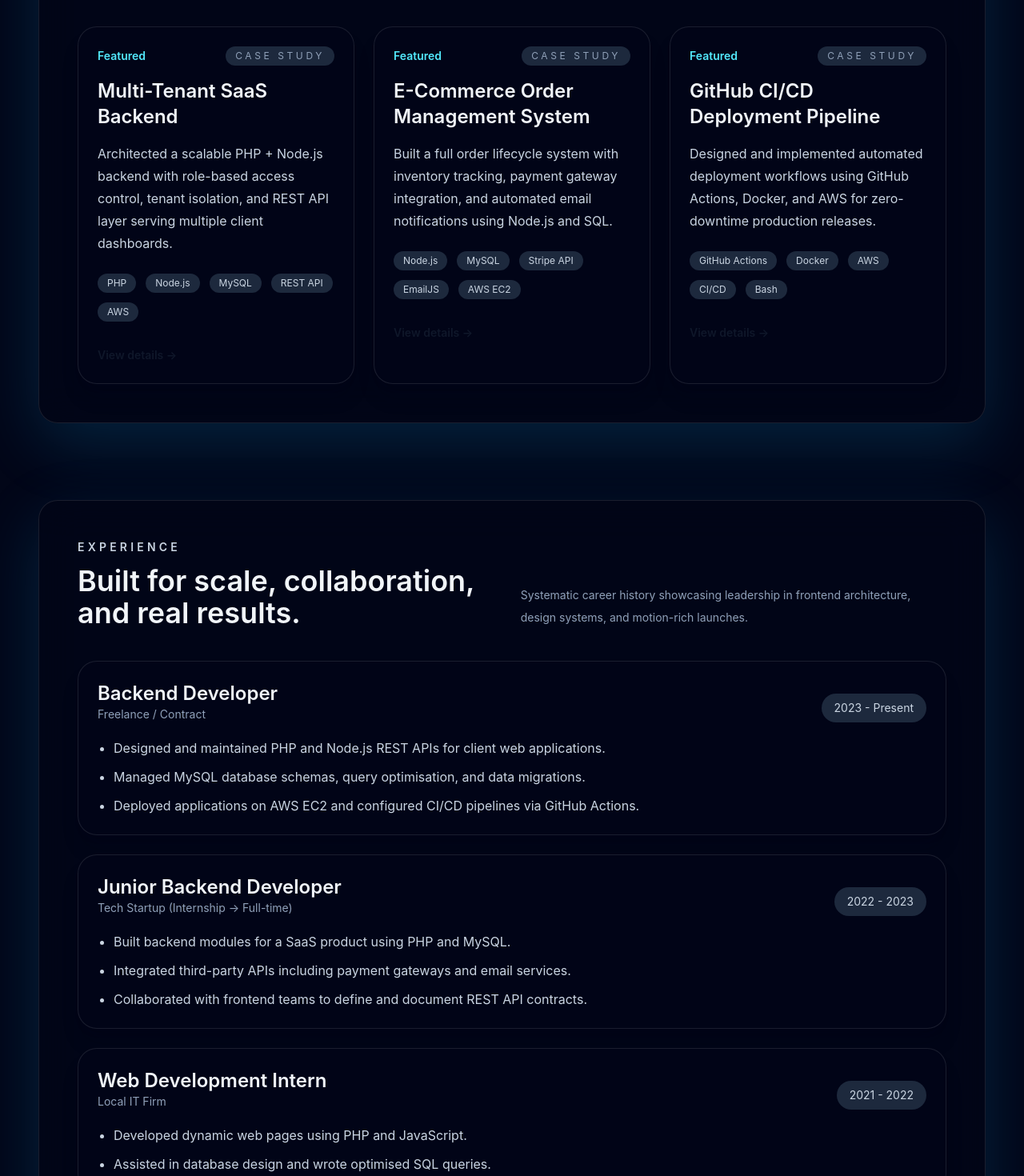
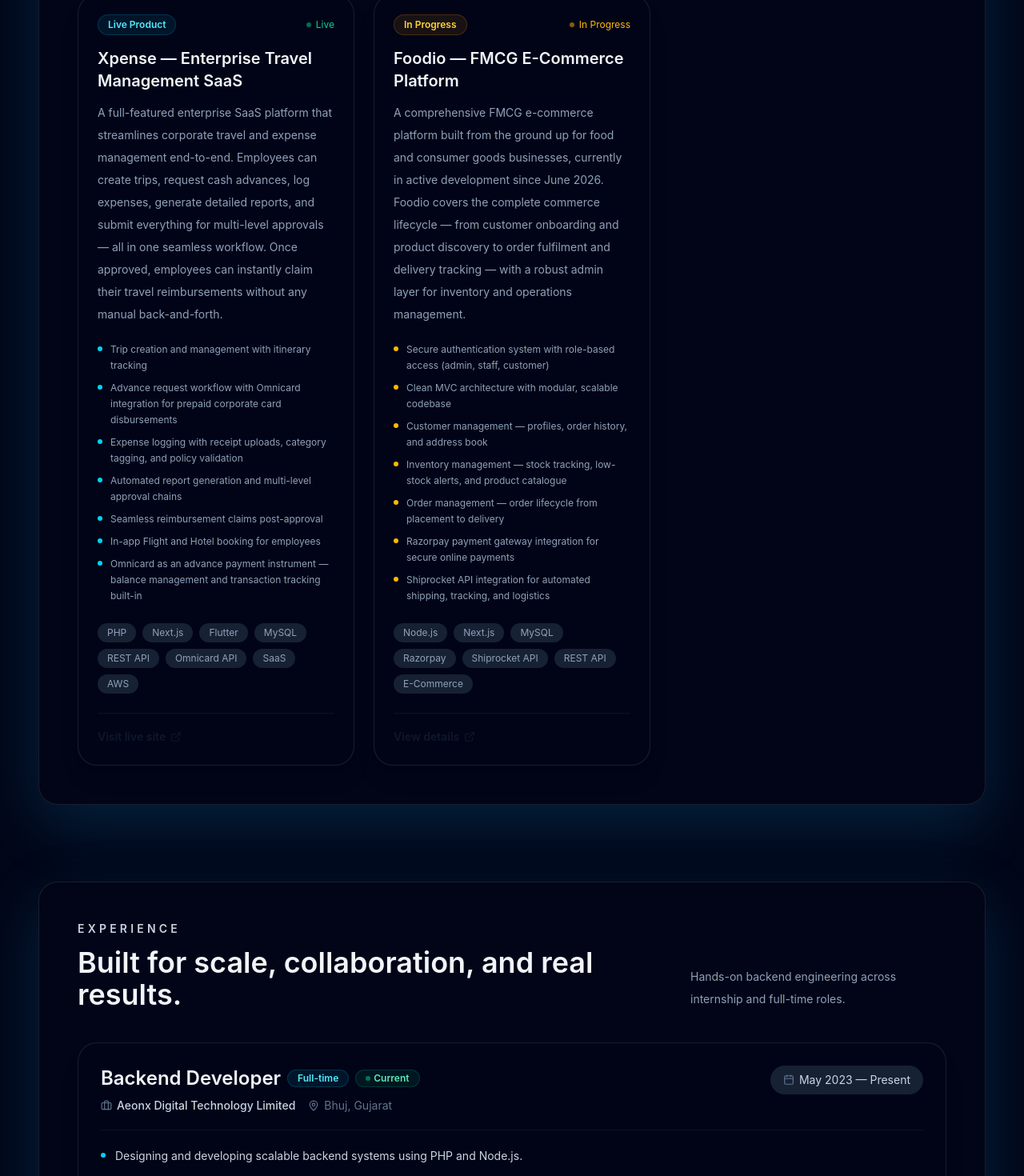
Before and after one commit to Jayuuuu04/portfolio-website, a Next.js app: page / in a window 1280 px wide. Shown: the part 1900-3370 px from the top of the page at 80% size. Built offline with nearby package versions, Linux system fonts and the light colour scheme.

Commit message:
Expierence and project section improved

```diff
--- a/components/experience/Experience.tsx
+++ b/components/experience/Experience.tsx
@@ -1,6 +1,7 @@
 "use client";
 
 import { motion } from 'framer-motion';
+import { MapPin, Briefcase, Calendar } from 'lucide-react';
 import { experience } from '../../data/experience';
 
 export function Experience() {
@@ -11,8 +12,8 @@
           <p className="text-sm font-semibold uppercase tracking-[0.3em] text-slate-300">Experience</p>
           <h2 className="mt-3 text-4xl font-semibold text-slate-100">Built for scale, collaboration, and real results.</h2>
         </div>
-        <p className="max-w-xl text-sm leading-7 text-slate-400">
-          Systematic career history showcasing leadership in frontend architecture, design systems, and motion-rich launches.
+        <p className="max-w-xs text-sm leading-7 text-slate-400">
+          Hands-on backend engineering across internship and full-time roles.
         </p>
       </div>
 
@@ -23,19 +24,57 @@
             initial={{ opacity: 0, x: -30 }}
             whileInView={{ opacity: 1, x: 0 }}
             viewport={{ once: true, amount: 0.3 }}
-            transition={{ duration: 0.55, delay: index * 0.08 }}
-            className="rounded-3xl border border-white/10 bg-slate-950/80 p-6 shadow-xl shadow-slate-950/20"
+            transition={{ duration: 0.55, delay: index * 0.1 }}
+            className="rounded-3xl border border-white/10 bg-slate-950/80 p-7 shadow-xl shadow-slate-950/20"
           >
-            <div className="flex flex-col gap-2 sm:flex-row sm:items-end sm:justify-between">
-              <div>
-                <h3 className="text-2xl font-semibold text-slate-100">{role.role}</h3>
-                <p className="text-sm text-slate-400">{role.company}</p>
+            {/* top row */}
+            <div className="flex flex-col gap-3 sm:flex-row sm:items-start sm:justify-between">
+              <div className="flex flex-col gap-1">
+                <div className="flex flex-wrap items-center gap-2">
+                  <h3 className="text-2xl font-semibold text-slate-100">{role.role}</h3>
+                  {role.type === 'Full-time' ? (
+                    <span className="rounded-full bg-cyan-500/10 px-3 py-0.5 text-xs font-semibold text-cyan-300 border border-cyan-500/20">
+                      Full-time
+                    </span>
+                  ) : (
+                    <span className="rounded-full bg-violet-500/10 px-3 py-0.5 text-xs font-semibold text-violet-300 border border-violet-500/20">
+                      Internship
+                    </span>
+                  )}
+                  {index === 0 && (
+                    <span className="flex items-center gap-1 rounded-full bg-emerald-500/10 px-3 py-0.5 text-xs font-semibold text-emerald-300 border border-emerald-500/20">
+                      <span className="h-1.5 w-1.5 rounded-full bg-emerald-400 animate-pulse" />
+                      Current
+                    </span>
+                  )}
+                </div>
+                <div className="flex flex-wrap items-center gap-4 mt-1">
+                  <span className="flex items-center gap-1.5 text-sm font-medium text-slate-300">
+                    <Briefcase className="h-3.5 w-3.5 text-slate-500" />
+                    {role.company}
+                  </span>
+                  <span className="flex items-center gap-1.5 text-sm text-slate-500">
+                    <MapPin className="h-3.5 w-3.5" />
+                    {role.location}
+                  </span>
+                </div>
               </div>
-              <span className="rounded-full bg-slate-800 px-4 py-2 text-sm text-slate-300">{role.date}</span>
+              <span className="flex items-center gap-1.5 rounded-full bg-slate-800/80 px-4 py-2 text-sm text-slate-300 shrink-0 h-fit">
+                <Calendar className="h-3.5 w-3.5 text-slate-500" />
+                {role.date}
+              </span>
             </div>
-            <ul className="mt-5 list-disc space-y-3 pl-5 text-slate-300">
+
+            {/* divider */}
+            <div className="my-5 h-px bg-white/5" />
+
+            {/* highlights */}
+            <ul className="space-y-3">
               {role.highlights.map((highlight) => (
-                <li key={highlight}>{highlight}</li>
+                <li key={highlight} className="flex items-start gap-3 text-sm leading-6 text-slate-300">
+                  <span className="mt-2 h-1.5 w-1.5 shrink-0 rounded-full bg-cyan-400" />
+                  {highlight}
+                </li>
               ))}
             </ul>
           </motion.article>
--- a/components/projects/Projects.tsx
+++ b/components/projects/Projects.tsx
@@ -1,7 +1,29 @@
 "use client";
 
 import { motion } from 'framer-motion';
+import { ExternalLink } from 'lucide-react';
 import { projects } from '../../data/projects';
+
+const accentMap: Record<string, { badge: string; dot: string; link: string; border: string }> = {
+  cyan: {
+    badge: 'bg-cyan-500/10 text-cyan-300 border-cyan-500/20',
+    dot: 'bg-cyan-400',
+    link: 'text-cyan-300 hover:text-white',
+    border: 'hover:border-cyan-500/30',
+  },
+  violet: {
+    badge: 'bg-amber-500/10 text-amber-300 border-amber-500/20',
+    dot: 'bg-amber-400',
+    link: 'text-amber-300 hover:text-white',
+    border: 'hover:border-amber-500/30',
+  },
+  slate: {
+    badge: 'bg-slate-700/60 text-slate-300 border-slate-600/30',
+    dot: 'bg-slate-400',
+    link: 'text-slate-300 hover:text-white',
+    border: 'hover:border-slate-500/30',
+  },
+};
 
 export function Projects() {
   return (
@@ -9,41 +31,84 @@
       <div className="flex flex-col gap-4 sm:flex-row sm:items-end sm:justify-between">
         <div>
           <p className="text-sm font-semibold uppercase tracking-[0.3em] text-violet-300">Projects</p>
-          <h2 className="mt-3 text-4xl font-semibold text-slate-100">Work that blends product, marketing, and polish.</h2>
+          <h2 className="mt-3 text-4xl font-semibold text-slate-100">Real products. Real impact.</h2>
         </div>
-        <p className="max-w-xl text-sm leading-7 text-slate-400">
-          High-impact launches with premium UX, scalability, and motion-rich interfaces for modern brands and SaaS products.
+        <p className="max-w-xs text-sm leading-7 text-slate-400">
+          Backend-driven systems built for scale, reliability, and seamless user experiences.
         </p>
       </div>
 
       <div className="mt-10 grid gap-6 lg:grid-cols-3">
-        {projects.map((project, index) => (
+        {projects.map((project, index) => {
+          const accent = accentMap[project.accent] ?? accentMap.slate;
+          const isLive = project.url !== '#';
+
+          return (
             <motion.article
               key={project.title}
               initial={{ opacity: 0, y: 24 }}
               whileInView={{ opacity: 1, y: 0 }}
-            viewport={{ once: true, amount: 0.3 }}
-            transition={{ duration: 0.5, delay: index * 0.08 }}
-            className="rounded-3xl border border-white/10 bg-slate-950/80 p-6 shadow-xl shadow-slate-950/20"
+              viewport={{ once: true, amount: 0.2 }}
+              transition={{ duration: 0.5, delay: index * 0.1 }}
+              className={`flex flex-col rounded-3xl border border-white/10 bg-slate-950/80 p-6 shadow-xl shadow-slate-950/20 transition-colors duration-300 ${accent.border}`}
             >
-            <div className="mb-4 flex items-center justify-between">
-              <span className="text-sm font-semibold text-cyan-300">Featured</span>
-              <span className="rounded-full bg-slate-800 px-3 py-1 text-xs uppercase tracking-[0.3em] text-slate-400">Case study</span>
+              {/* top badges */}
+              <div className="flex items-center justify-between">
+                <span className={`rounded-full border px-3 py-1 text-xs font-semibold ${accent.badge}`}>
+                  {project.badge}
+                </span>
+                {isLive && (
+                  <span className="flex items-center gap-1.5 text-xs text-emerald-400">
+                    <span className="h-1.5 w-1.5 rounded-full bg-emerald-400 animate-pulse" />
+                    Live
+                  </span>
+                )}
+                {project.badge === 'In Progress' && (
+                  <span className="flex items-center gap-1.5 text-xs text-amber-400">
+                    <span className="h-1.5 w-1.5 rounded-full bg-amber-400 animate-pulse" />
+                    In Progress
+                  </span>
+                )}
               </div>
-            <h3 className="text-2xl font-semibold text-slate-100">{project.title}</h3>
-            <p className="mt-4 leading-7 text-slate-300">{project.description}</p>
-            <div className="mt-6 flex flex-wrap gap-3">
+
+              {/* title & description */}
+              <h3 className="mt-4 text-xl font-semibold leading-snug text-slate-100">{project.title}</h3>
+              <p className="mt-3 text-sm leading-7 text-slate-400">{project.description}</p>
+
+              {/* feature list */}
+              <ul className="mt-5 flex flex-col gap-2">
+                {project.longDesc.map((point) => (
+                  <li key={point} className="flex items-start gap-2.5 text-xs leading-5 text-slate-400">
+                    <span className={`mt-1.5 h-1.5 w-1.5 shrink-0 rounded-full ${accent.dot}`} />
+                    {point}
+                  </li>
+                ))}
+              </ul>
+
+              {/* tags */}
+              <div className="mt-6 flex flex-wrap gap-2">
                 {project.tags.map((tag) => (
-                <span key={tag} className="rounded-full bg-slate-800 px-3 py-1 text-xs text-slate-300">
+                  <span key={tag} className="rounded-full bg-slate-800/80 px-3 py-1 text-xs text-slate-400">
                     {tag}
                   </span>
                 ))}
               </div>
-            <a href={project.url} className="mt-8 inline-flex text-sm font-semibold text-cyan-200 transition hover:text-white">
-              View details →
+
+              {/* link */}
+              <div className="mt-6 pt-4 border-t border-white/5">
+                <a
+                  href={project.url}
+                  target={isLive ? '_blank' : undefined}
+                  rel={isLive ? 'noopener noreferrer' : undefined}
+                  className={`inline-flex items-center gap-1.5 text-sm font-semibold transition ${accent.link}`}
+                >
+                  {isLive ? 'Visit live site' : 'View details'}
+                  <ExternalLink className="h-3.5 w-3.5" />
                 </a>
+              </div>
             </motion.article>
-        ))}
+          );
+        })}
       </div>
     </section>
   );
--- a/data/experience.ts
+++ b/data/experience.ts
@@ -1,31 +1,29 @@
 export const experience = [
   {
     role: 'Backend Developer',
-    company: 'Freelance / Contract',
-    date: '2023 - Present',
+    company: 'Aeonx Digital Technology Limited',
+    location: 'Bhuj, Gujarat',
+    date: 'May 2023 — Present',
+    type: 'Full-time',
     highlights: [
-      'Designed and maintained PHP and Node.js REST APIs for client web applications.',
-      'Managed MySQL database schemas, query optimisation, and data migrations.',
-      'Deployed applications on AWS EC2 and configured CI/CD pipelines via GitHub Actions.',
+      'Designing and developing scalable backend systems using PHP and Node.js.',
+      'Building and maintaining REST APIs consumed by web and mobile clients.',
+      'Managing MySQL database schemas, writing optimised queries, and handling migrations.',
+      'Integrating third-party services including payment gateways, email providers, and cloud APIs.',
+      'Deploying and managing applications on AWS with CI/CD pipelines via GitHub.',
     ],
   },
   {
-    role: 'Junior Backend Developer',
-    company: 'Tech Startup (Internship → Full-time)',
-    date: '2022 - 2023',
+    role: 'Backend Developer Intern',
+    company: 'Infinitie Technology Limited',
+    location: 'Bhuj, Gujarat',
+    date: 'Dec 2022 — Apr 2023',
+    type: 'Internship',
     highlights: [
-      'Built backend modules for a SaaS product using PHP and MySQL.',
-      'Integrated third-party APIs including payment gateways and email services.',
-      'Collaborated with frontend teams to define and document REST API contracts.',
-    ],
-  },
-  {
-    role: 'Web Development Intern',
-    company: 'Local IT Firm',
-    date: '2021 - 2022',
-    highlights: [
-      'Developed dynamic web pages using PHP and JavaScript.',
-      'Assisted in database design and wrote optimised SQL queries.',
+      'Assisted in building backend modules for client web applications using PHP.',
+      'Wrote and optimised SQL queries for data retrieval and reporting features.',
+      'Collaborated with senior developers to understand API design and integration patterns.',
+      'Gained hands-on experience with Git workflows and agile development practices.',
     ],
   },
 ];
--- a/data/projects.ts
+++ b/data/projects.ts
@@ -1,20 +1,39 @@
 export const projects = [
   {
-    title: 'Multi-Tenant SaaS Backend',
-    description: 'Architected a scalable PHP + Node.js backend with role-based access control, tenant isolation, and REST API layer serving multiple client dashboards.',
-    tags: ['PHP', 'Node.js', 'MySQL', 'REST API', 'AWS'],
-    url: '#',
+    title: 'Xpense — Enterprise Travel Management SaaS',
+    description:
+      'A full-featured enterprise SaaS platform that streamlines corporate travel and expense management end-to-end. Employees can create trips, request cash advances, log expenses, generate detailed reports, and submit everything for multi-level approvals — all in one seamless workflow. Once approved, employees can instantly claim their travel reimbursements without any manual back-and-forth.',
+    longDesc: [
+      'Trip creation and management with itinerary tracking',
+      'Advance request workflow with Omnicard integration for prepaid corporate card disbursements',
+      'Expense logging with receipt uploads, category tagging, and policy validation',
+      'Automated report generation and multi-level approval chains',
+      'Seamless reimbursement claims post-approval',
+      'In-app Flight and Hotel booking for employees',
+      'Omnicard as an advance payment instrument — balance management and transaction tracking built-in',
+    ],
+    tags: ['PHP', 'Next.js', 'Flutter', 'MySQL', 'REST API', 'Omnicard API', 'SaaS', 'AWS'],
+    url: 'https://x-pense.cloud/',
+    badge: 'Live Product',
+    accent: 'cyan',
   },
   {
-    title: 'E-Commerce Order Management System',
-    description: 'Built a full order lifecycle system with inventory tracking, payment gateway integration, and automated email notifications using Node.js and SQL.',
-    tags: ['Node.js', 'MySQL', 'Stripe API', 'EmailJS', 'AWS EC2'],
+    title: 'Foodio — FMCG E-Commerce Platform',
+    description:
+      'A comprehensive FMCG e-commerce platform built from the ground up for food and consumer goods businesses, currently in active development since June 2026. Foodio covers the complete commerce lifecycle — from customer onboarding and product discovery to order fulfilment and delivery tracking — with a robust admin layer for inventory and operations management.',
+    longDesc: [
+      'Secure authentication system with role-based access (admin, staff, customer)',
+      'Clean MVC architecture with modular, scalable codebase',
+      'Customer management — profiles, order history, and address book',
+      'Inventory management — stock tracking, low-stock alerts, and product catalogue',
+      'Order management — order lifecycle from placement to delivery',
+      'Razorpay payment gateway integration for secure online payments',
+      'Shiprocket API integration for automated shipping, tracking, and logistics',
+    ],
+    tags: ['Node.js', 'Next.js', 'MySQL', 'Razorpay', 'Shiprocket API', 'REST API', 'E-Commerce'],
     url: '#',
+    badge: 'In Progress',
+    accent: 'violet',
   },
-  {
-    title: 'GitHub CI/CD Deployment Pipeline',
-    description: 'Designed and implemented automated deployment workflows using GitHub Actions, Docker, and AWS for zero-downtime production releases.',
-    tags: ['GitHub Actions', 'Docker', 'AWS', 'CI/CD', 'Bash'],
-    url: '#',
-  },
+
 ];
```
Lines whose indentation alone changed are shown as unchanged.
